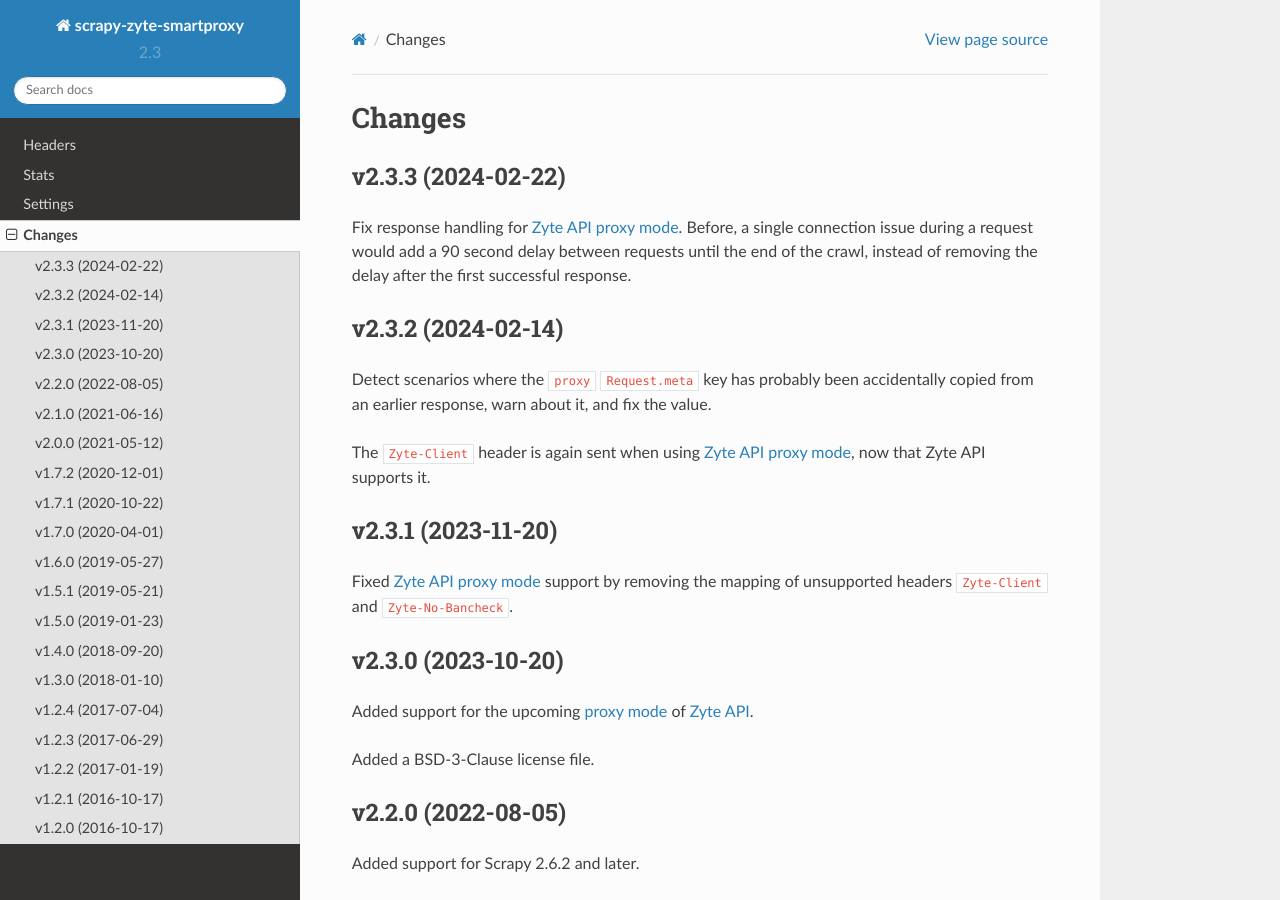
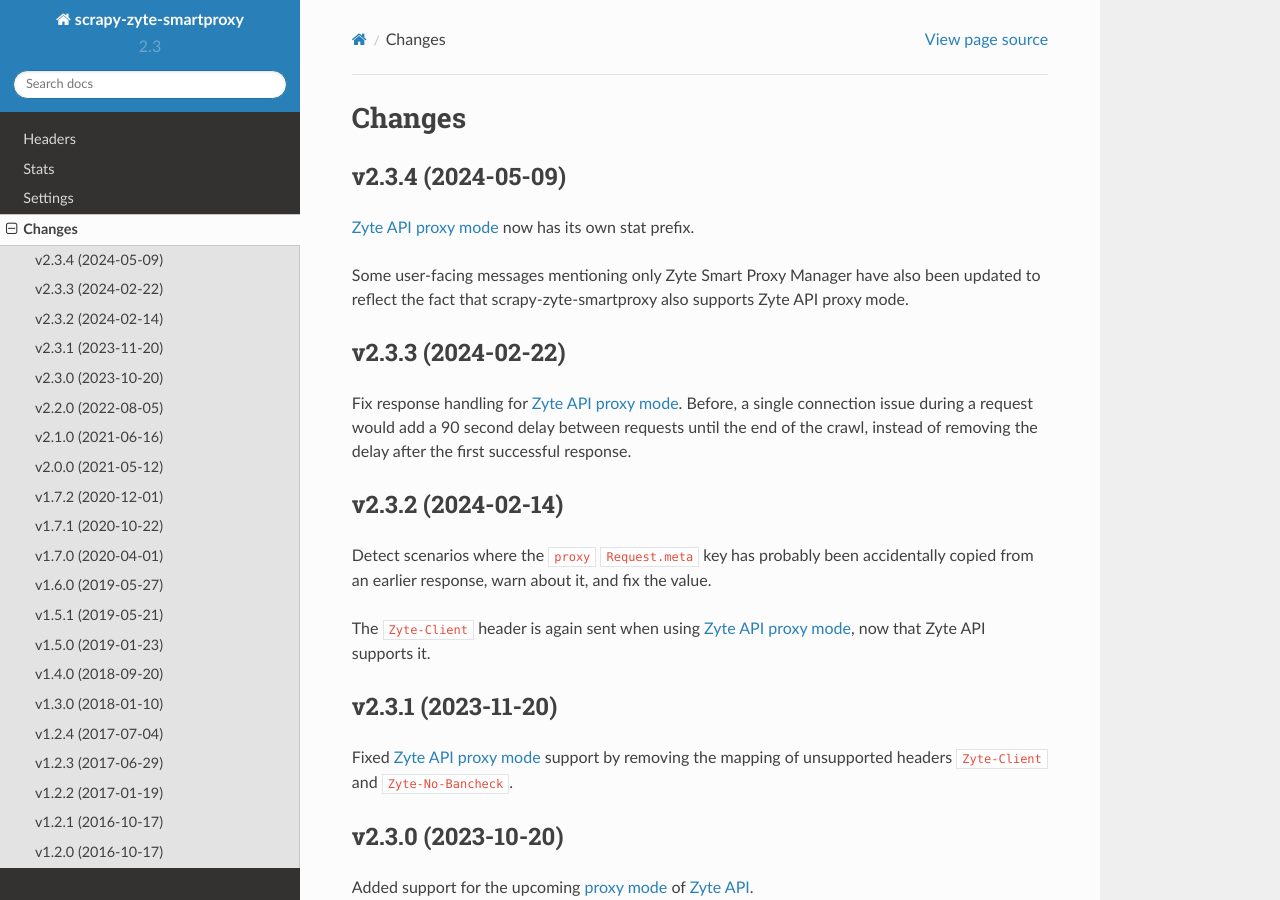
Before and after one commit to scrapy-plugins/scrapy-zyte-smartproxy, a Sphinx documentation site: the page built from docs/news.rst, in a window 1280 px wide and 900 px high. Built offline with Sphinx 7.4.7 and the Read the Docs theme 2.0.0, drawn with Linux system fonts in a browser that asks for light colours.

Commit message:
Release notes for 2.3.4 (#121)

```diff
--- a/docs/news.rst
+++ b/docs/news.rst
@@ -2,6 +2,15 @@
 
 Changes
 =======
+
+v2.3.4 (2024-05-09)
+-------------------
+
+`Zyte API`_ `proxy mode`_ now has its own stat prefix.
+
+Some user-facing messages mentioning only Zyte Smart Proxy Manager have also
+been updated to reflect the fact that scrapy-zyte-smartproxy also supports Zyte
+API proxy mode.
 
 v2.3.3 (2024-02-22)
 -------------------
```
